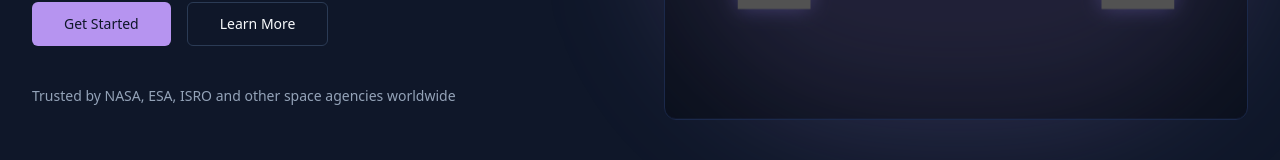
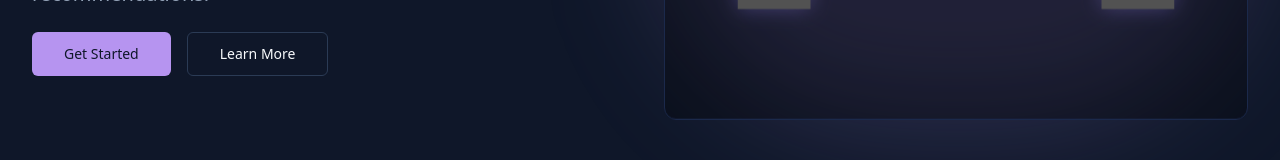
Before and after one commit to Priyanshu-Ghosh-unplugged/orbit-cargo-nexus, a React (Vite) app: page /landing in a window 1280 px wide. Shown: the part 486-646 px from the top of the page. Built offline with nearby package versions, Linux system fonts and the light colour scheme; no server answers.

Commit message:
Remove "Trusted by" line
Removes the line mentioning NASA, ESA, and ISRO from the landing page.

```diff
--- a/src/pages/LandingPage.tsx
+++ b/src/pages/LandingPage.tsx
@@ -46,12 +46,6 @@ const LandingPage = () => {
               <Button size="lg" variant="outline">
                 Learn More
               </Button>
-            </div>
-
-            <div className="pt-4">
-              <p className="text-sm text-muted-foreground">
-                Trusted by NASA, ESA, ISRO and other space agencies worldwide
-              </p>
             </div>
           </div>
 
```
